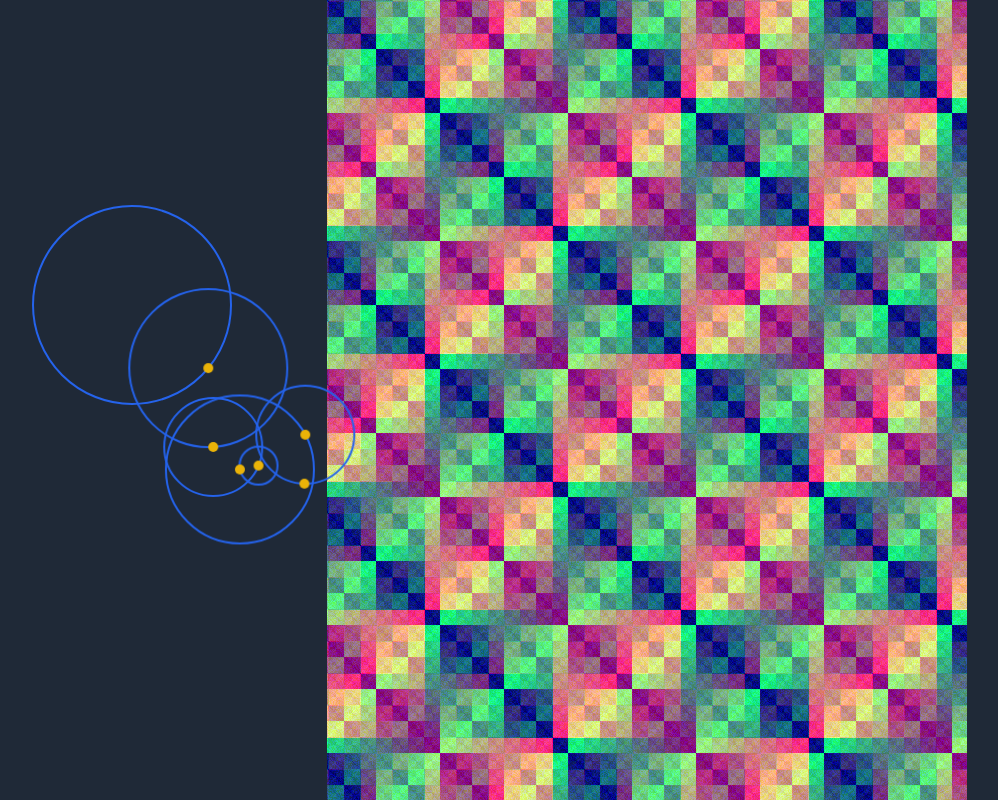
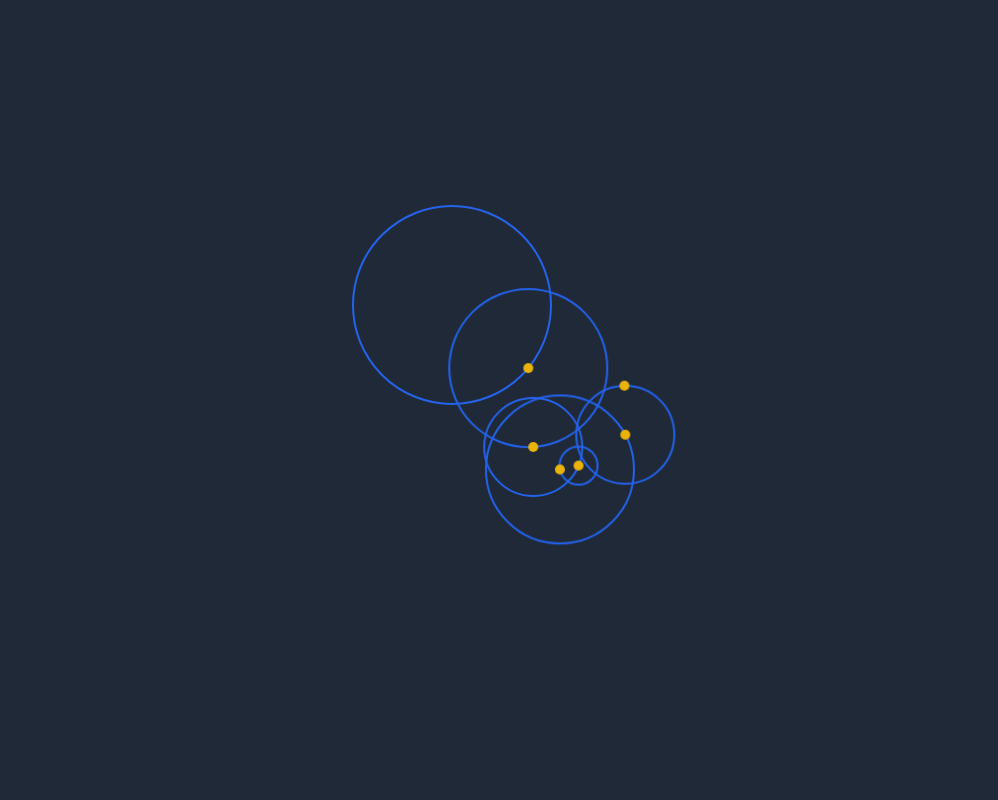
Before and after one commit to gurlanda/draw-in-fourier, a React (Create React App) app: page / in a window 1280 px wide. Shown: the whole page, without its empty margins (93-1091 px from the left). Built offline with nearby package versions, Linux system fonts and the light colour scheme.

Commit message:
refactor: Stretch the canvas to be the size of the screen

```diff
--- a/src/App.tsx
+++ b/src/App.tsx
@@ -3,7 +3,7 @@ import DrawingCanvas from './components/DrawingCanvas';
 
 function App() {
   return (
-    <div className="bg-gray-800 h-screen p-4">
+    <div className="bg-gray-800 h-screen p-4 relative">
       <div className="flex justify-center items-center h-full">
         <div className="relative">
           <FourierRing
@@ -32,7 +32,7 @@ function App() {
                     initialAngleDeg={20}
                   >
                     <FourierRing
-                      angularVelocityMillisec={-800}
+                      angularVelocityMillisec={800}
                       radiusPx={50}
                       initialAngleDeg={100}
                     ></FourierRing>
@@ -42,7 +42,7 @@ function App() {
             </FourierRing>
           </FourierRing>
         </div>
-        <DrawingCanvas />
+        <DrawingCanvas></DrawingCanvas>
       </div>
     </div>
   );
--- a/src/components/DrawingCanvas.tsx
+++ b/src/components/DrawingCanvas.tsx
@@ -1,10 +1,12 @@
 import React, { useEffect, useRef } from 'react';
 
-const DrawingCanvas: React.FC<{}> = () => {
+const DrawingCanvas: React.FC<{ children?: React.ReactNode }> = ({
+  children,
+}) => {
   const canvasRef = useRef<HTMLCanvasElement>(null);
   const lastPosition = useRef<{ x: number; y: number }>({ x: 0, y: 0 });
   const canvasPosition = useRef<{ x: number; y: number } | null>(null);
-  const callbackId = useRef<number>(0); // Used to cancel the animation during cleanup
+  // const callbackId = useRef<number>(0); // Used to cancel the animation during cleanup
 
   // Set the last cursor position using a mouse event
   const setLastPosition = (
@@ -33,68 +35,119 @@ const DrawingCanvas: React.FC<{}> = () => {
       return;
     }
 
-    initializeCanvasPosition();
-
     const context = canvasRef.current.getContext('2d');
     if (!context) {
       return;
     }
 
-    const canvasWidth = (canvasRef.current.width = window.innerWidth / 2);
+    // Initialize canvas positioning and size
+    initializeCanvasPosition();
+    const canvasWidth = (canvasRef.current.width = window.innerWidth);
     const canvasHeight = (canvasRef.current.height = window.innerHeight);
+
+    // Resize the canvas on any resizing event
+    const observer = new ResizeObserver((entries) => {
+      if (!canvasRef.current) {
+        return;
+      }
+
+      canvasRef.current.width = canvasRef.current.clientWidth;
+      canvasRef.current.height = canvasRef.current.clientHeight;
+    });
+    observer.observe(canvasRef.current);
 
     // An ImageData object allows us to modify the pixel data of the canvas
     const imageData = context.createImageData(canvasWidth, canvasHeight);
 
-    // Draw an animation frame
-    // Code credit: https://rembound.com/articles/drawing-pixels-with-html5-canvas-and-javascript#demo
-    const createFrame = (seed: number) => {
     // Loop over all the pixels and draw them cyan
     for (let x = 0; x < canvasWidth; x++) {
       for (let y = 0; y < canvasHeight; y++) {
         const pixelIndex = (y * canvasWidth + x) * 4;
 
-          // Generate a xor pattern with some random noise
-          var red = (x + seed) % 256 ^ (y + seed) % 256;
-          var green = (2 * x + seed) % 256 ^ (2 * y + seed) % 256;
-          var blue = 50 + Math.floor(Math.random() * 100);
-
-          // Rotate the colors
-          blue = (blue + seed) % 256;
-
         // Set the color of the pixel to be cyan
-          imageData.data[pixelIndex] = red; // Red component
-          imageData.data[pixelIndex + 1] = green; // Green component
-          imageData.data[pixelIndex + 2] = blue; // Blue component
+        imageData.data[pixelIndex] = 0; // Red component
+        imageData.data[pixelIndex + 1] = 225; // Green component
+        imageData.data[pixelIndex + 2] = 225; // Blue component
         imageData.data[pixelIndex + 3] = 255; // Alpha component
       }
     }
-    };
 
-    const animationLoop = (timestamp: number) => {
-      // Use the animation timestamp to calculate the seed
-      // If we feed in the timestamp directly into createFrame, the animation goes too fast
-      const seed = Math.floor(timestamp / 10);
-      createFrame(seed);
-
-      // Update the canvas
     context.putImageData(imageData, 0, 0);
 
-      // Keep track of the animation callback ID for cleanup
-      callbackId.current = requestAnimationFrame(animationLoop);
+    // Disconnect the ResizeObserver on cleanup
+    return () => {
+      observer.disconnect();
     };
-
-    // Begin animating
-    callbackId.current = requestAnimationFrame(animationLoop);
-
-    // Cancel the animation during cleanup
-    return () => cancelAnimationFrame(callbackId.current);
   }, []);
 
+  /* Animation demo */
+  // useEffect(() => {
+  //   if (!canvasRef.current) {
+  //     return;
+  //   }
+
+  //   initializeCanvasPosition();
+
+  //   const context = canvasRef.current.getContext('2d');
+  //   if (!context) {
+  //     return;
+  //   }
+
+  //   const canvasWidth = (canvasRef.current.width = window.innerWidth / 2);
+  //   const canvasHeight = (canvasRef.current.height = window.innerHeight);
+
+  //   // An ImageData object allows us to modify the pixel data of the canvas
+  //   const imageData = context.createImageData(canvasWidth, canvasHeight);
+
+  //   // Draw an animation frame
+  //   // Code credit: https://rembound.com/articles/drawing-pixels-with-html5-canvas-and-javascript#demo
+  //   const createFrame = (seed: number) => {
+  //     // Loop over all the pixels and draw them cyan
+  //     for (let x = 0; x < canvasWidth; x++) {
+  //       for (let y = 0; y < canvasHeight; y++) {
+  //         const pixelIndex = (y * canvasWidth + x) * 4;
+
+  //         // Generate a xor pattern with some random noise
+  //         var red = (x + seed) % 256 ^ (y + seed) % 256;
+  //         var green = (2 * x + seed) % 256 ^ (2 * y + seed) % 256;
+  //         var blue = 50 + Math.floor(Math.random() * 100);
+
+  //         // Rotate the colors
+  //         blue = (blue + seed) % 256;
+
+  //         // Set the color of the pixel to be cyan
+  //         imageData.data[pixelIndex] = red; // Red component
+  //         imageData.data[pixelIndex + 1] = green; // Green component
+  //         imageData.data[pixelIndex + 2] = blue; // Blue component
+  //         imageData.data[pixelIndex + 3] = 255; // Alpha component
+  //       }
+  //     }
+  //   };
+
+  //   const animationLoop = (timestamp: number) => {
+  //     // Use the animation timestamp to calculate the seed
+  //     // If we feed in the timestamp directly into createFrame, the animation goes too fast
+  //     const seed = Math.floor(timestamp / 10);
+  //     createFrame(seed);
+
+  //     // Update the canvas
+  //     context.putImageData(imageData, 0, 0);
+
+  //     // Keep track of the animation callback ID for cleanup
+  //     callbackId.current = requestAnimationFrame(animationLoop);
+  //   };
+
+  //   // Begin animating
+  //   callbackId.current = requestAnimationFrame(animationLoop);
+
+  //   // Cancel the animation during cleanup
+  //   return () => cancelAnimationFrame(callbackId.current);
+  // }, []);
+
   // Draw on the canvas using the pointer
+
   const draw: React.MouseEventHandler<HTMLCanvasElement> = (e) => {
     // Only allow the left mouse button
-    console.log(e);
     if (e.buttons !== 1) {
       return;
     }
@@ -122,7 +175,6 @@ const DrawingCanvas: React.FC<{}> = () => {
 
     // Save the current position
     setLastPosition(e);
-    console.log(lastPosition.current);
 
     // Set the end point of the stroke
     canvasContext.lineTo(
@@ -145,7 +197,10 @@ const DrawingCanvas: React.FC<{}> = () => {
       ref={canvasRef}
       onPointerDown={setPosition}
       onPointerMove={draw}
-    ></canvas>
+      className="absolute block"
+    >
+      {children}
+    </canvas>
   );
 };
 
--- a/src/components/FourierRing.tsx
+++ b/src/components/FourierRing.tsx
@@ -69,7 +69,7 @@ const FourierRing: React.FC<{
   `;
 
   return (
-    <Ring className="rounded-full border-blue-600 flex justify-center items-center relative">
+    <Ring className="rounded-full border-blue-600 flex justify-center items-center relative z-10">
       <OrbitingCursor className="rounded-full bg-yellow-500 absolute">
         {children}
       </OrbitingCursor>
```
Lines whose indentation alone changed are shown as unchanged.
